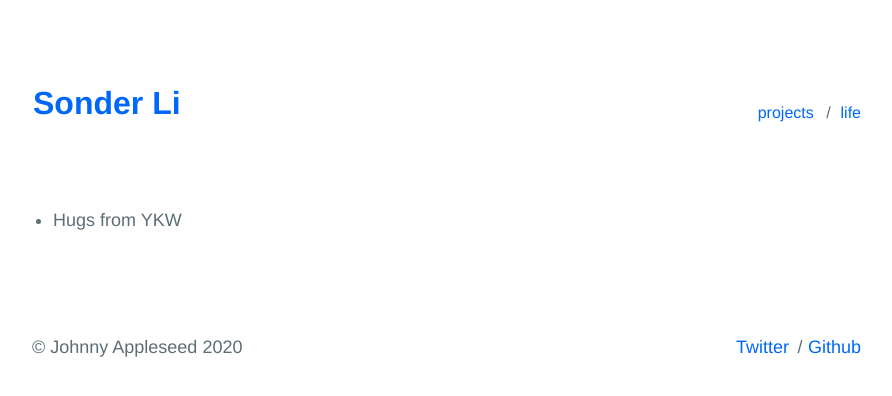
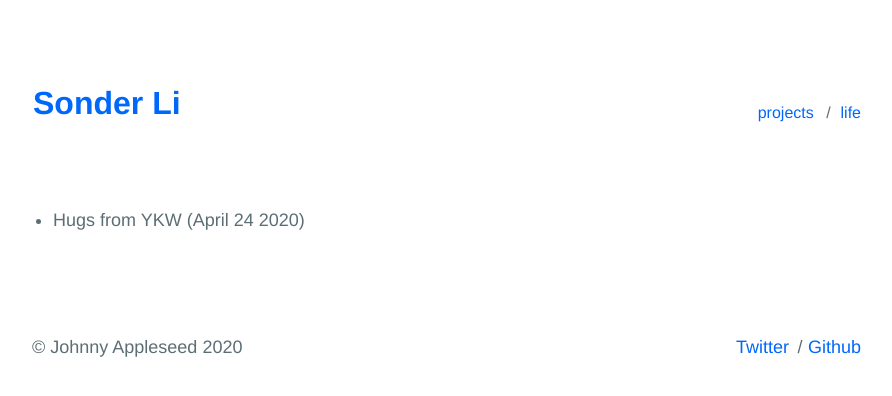
Before and after one commit to sumchuenli/sumchuenli.github.io, a Jekyll site: the page built from _pages/gratitude.md, in a window 1280 px wide. Shown: the top 396 px of the page, without its empty margins (193-1085 px from the left). Built offline with Jekyll 4.4.1, drawn with Linux system fonts in a browser that asks for light colours.

Commit message:
Update gratitude.md

```diff
--- a/_pages/gratitude.md
+++ b/_pages/gratitude.md
@@ -3,4 +3,4 @@ layout: content
 permalink: /gratitude/
 ---
 
-- Hugs from YKW
+- Hugs from YKW (April 24 2020)
```
